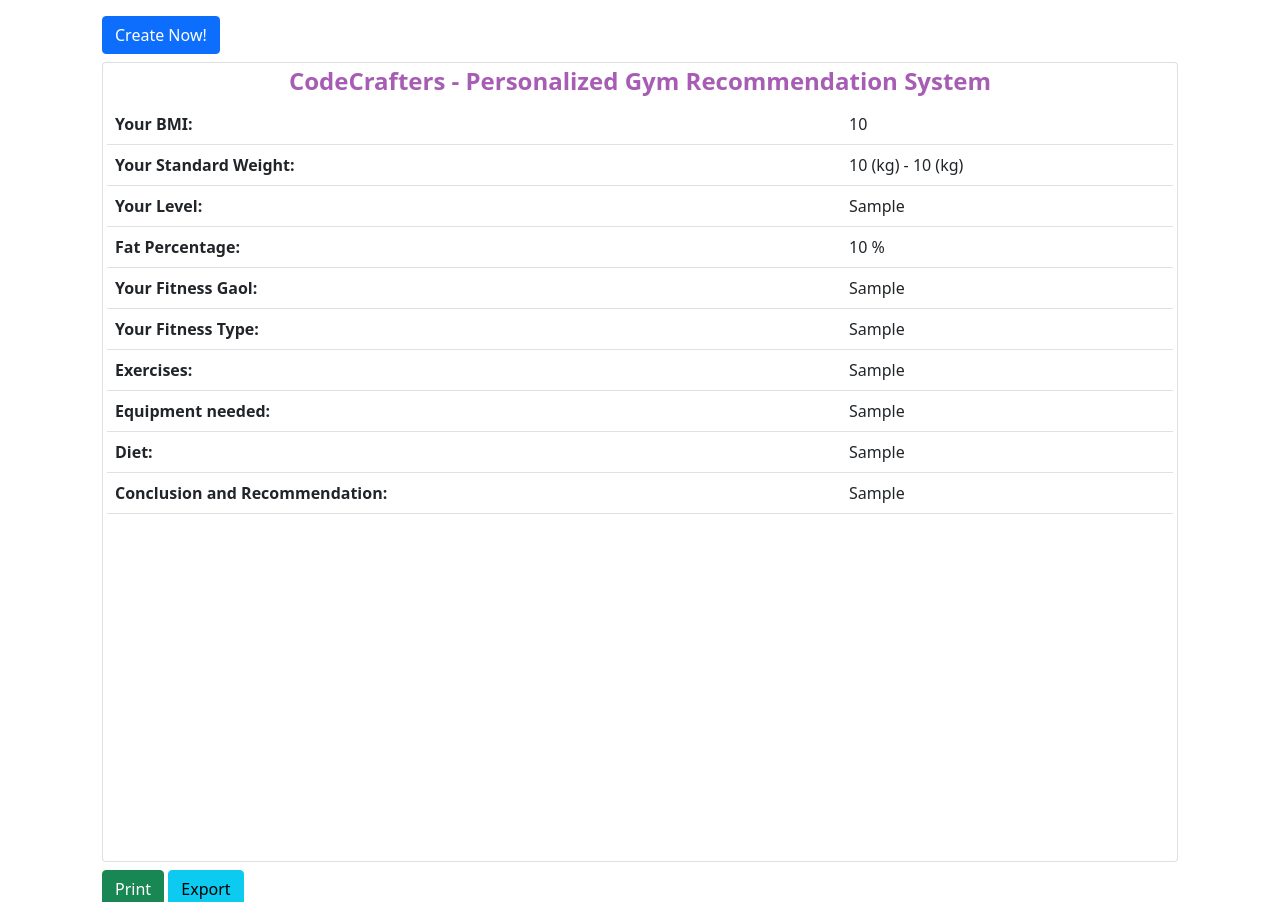
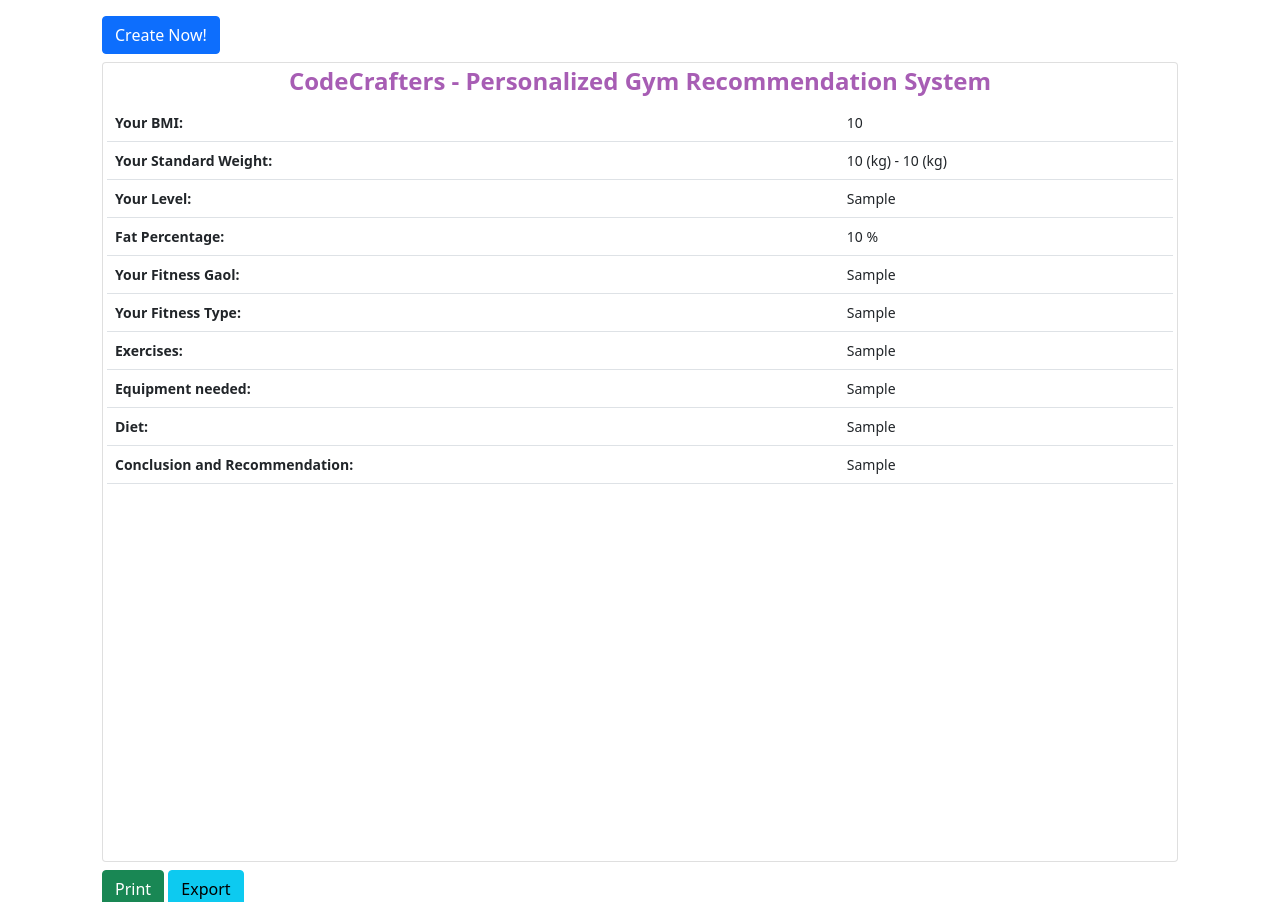
Before and after one commit to AbdullahiKhalif/personalized-gym-Recommendation-Machine-Learning, a Flask app: template templates/result.html in a window 1280 px wide. Shown: the top 902 px of the page. Run offline with Flask 3, Linux system fonts and the light colour scheme; the template is opened without the code that fills it: most values are stand-ins (such as "Sample title", 1, 10 or a date in 2020); parts of the project's set-up code (start-up, migrations or seed data) failed here and were passed over.

Commit message:
Completed 2st face

```diff
--- a/templates/result.html
+++ b/templates/result.html
@@ -17,7 +17,7 @@
                                 <div class="card" style="min-height:100vh;">
                                 <div class="table-responsive p-1"  id="printArea">
                                     <h1 class="text-center fs-4 fw-bold" style="color: #A75DB4;">CodeCrafters - Personalized Gym Recommendation System</h1>
-                                    <table class="table">
+                                    <table class="table" style="font-size: 14px;">
                                         <tbody>
                                             <tr>
                                                 <td class="fw-bold">Your BMI: </td>
```
Also changed, not shown: 1 other file.
